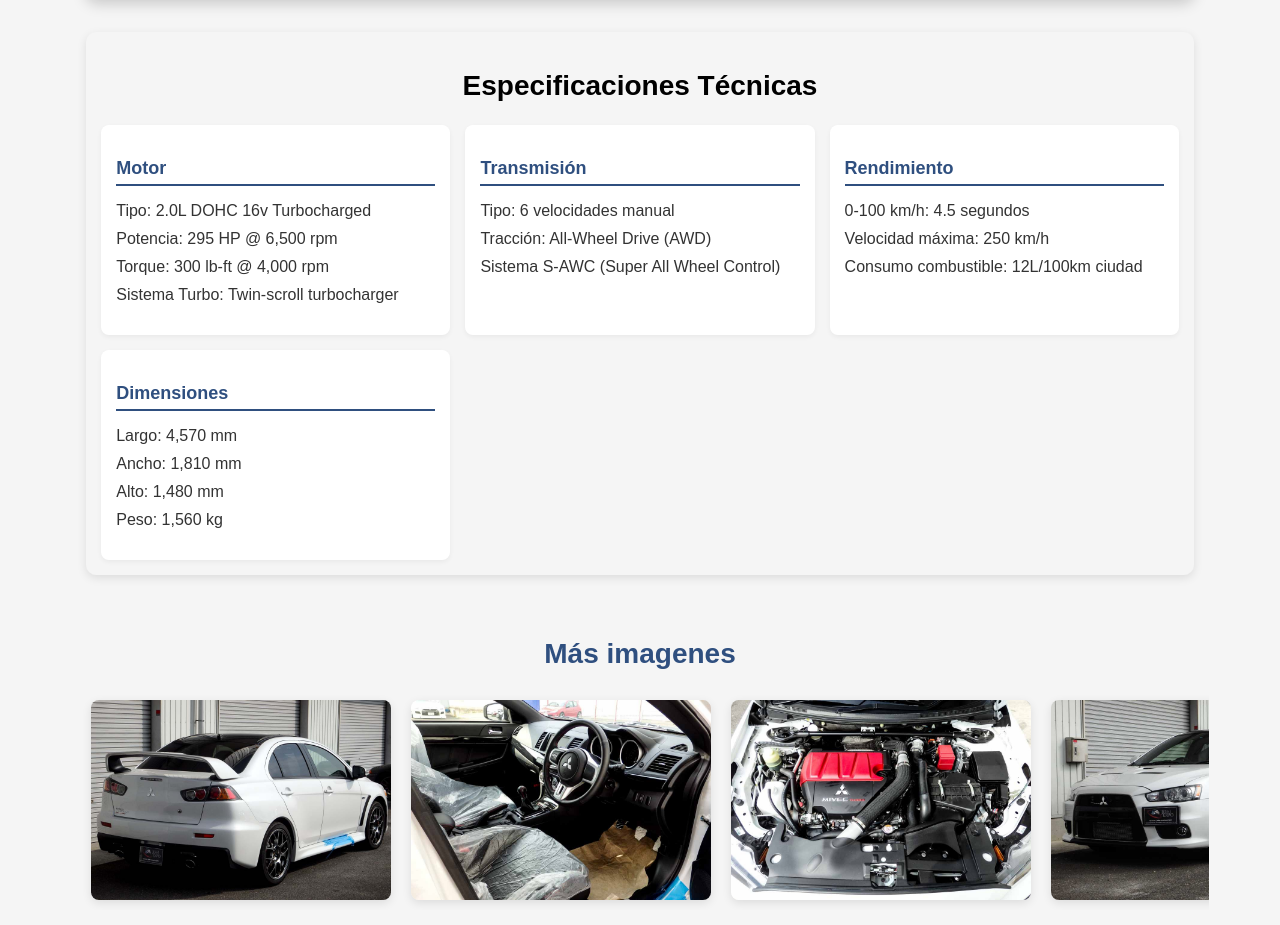
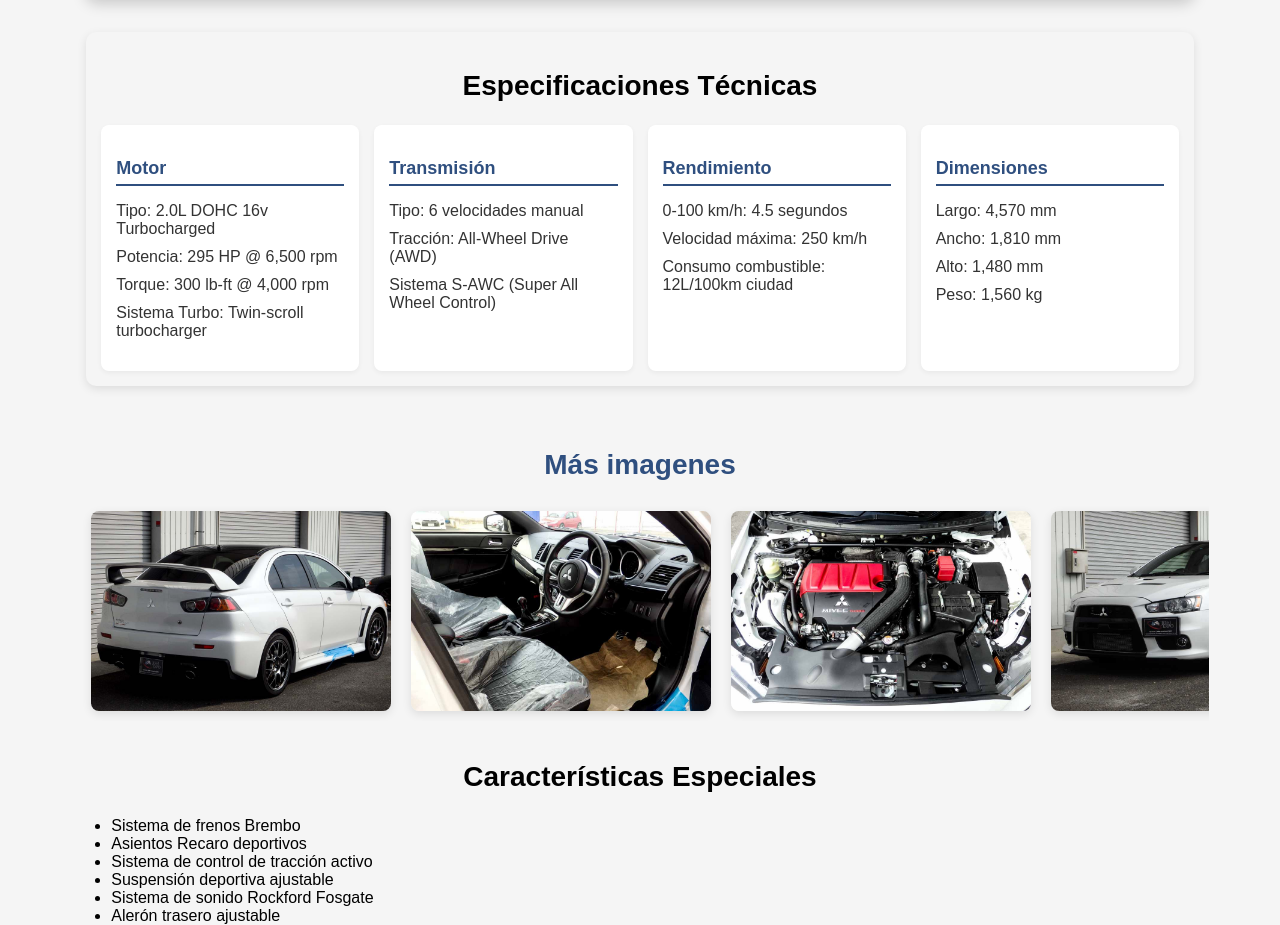
Before and after one commit to BryanCTG/concesionary, a plain HTML site: page lancerevo.html in a window 1280 px wide. Shown: the part 951-1876 px from the top of the page. Drawn offline with Linux system fonts and the light colour scheme.

Commit message:
cambie el tamaño de las cajas de la especificacion del vehiculo
pase de esto grid-template-columns: repeat(auto-fit, minmax(280px, 1fr));

a esto grid-template-columns: repeat(auto-fit, minmax(250px, 1fr));

```diff
--- a/estilos/styles.css
+++ b/estilos/styles.css
@@ -410,7 +410,7 @@ button[type="submit"]:hover {
 
 .specs-container {
     display: grid;
-    grid-template-columns: repeat(auto-fit, minmax(280px, 1fr));
+    grid-template-columns: repeat(auto-fit, minmax(250px, 1fr));
     gap: 1.5rem;
     margin-top: 2rem;
 }
```
